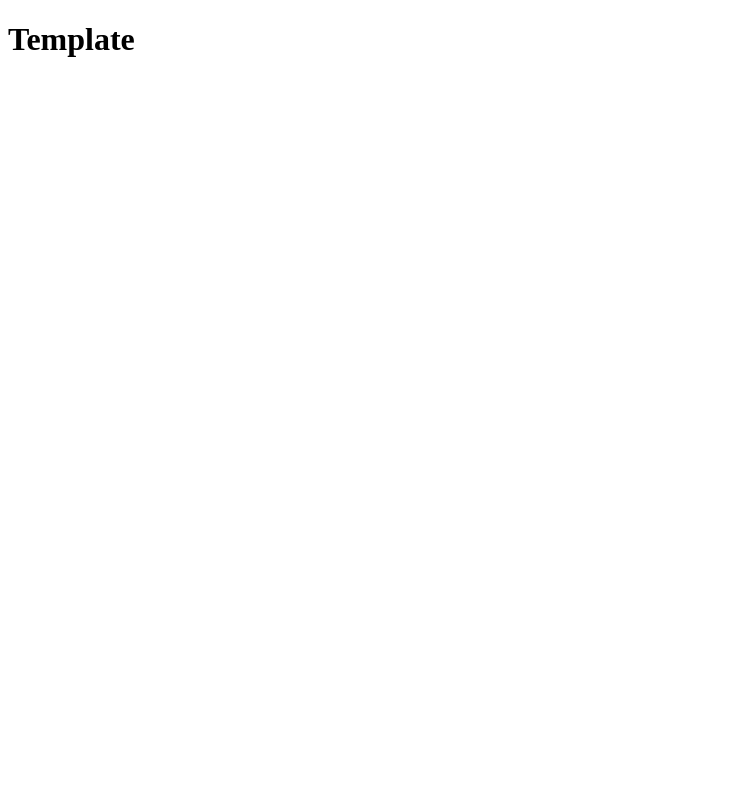
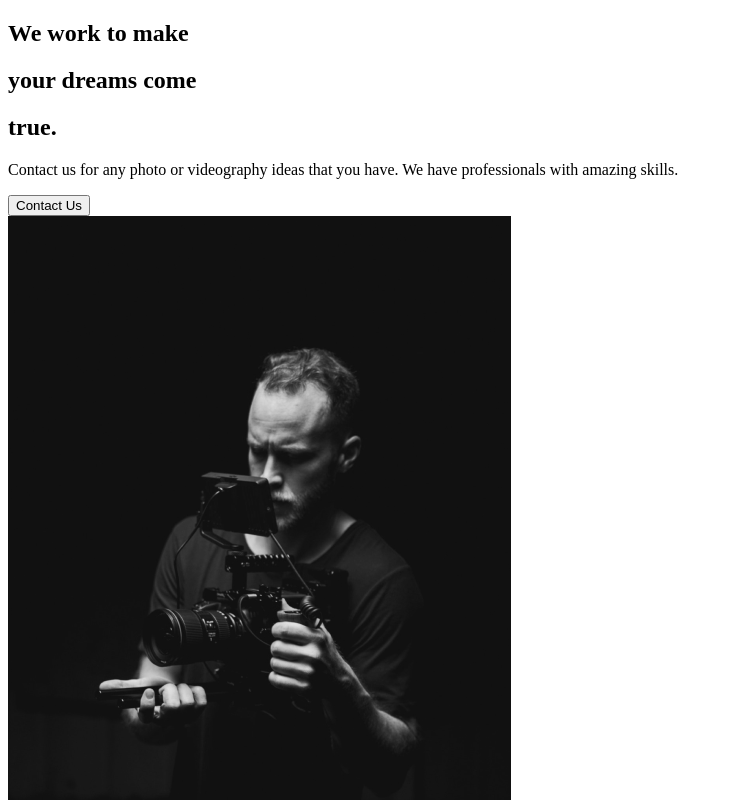
Before and after one commit to MrGRivera/react-business-template, a React (Create React App) app: page / in a window 1280 px wide. Shown: the top 800 px of the page, without its empty margins (0-733 px from the left). Built offline with nearby package versions, Linux system fonts and the light colour scheme.

Commit message:
created about section

```diff
--- a/src/App.js
+++ b/src/App.js
@@ -1,9 +1,12 @@
 import React from "react";
+import AboutUs from "./pages/AboutUs";
 
 function App() {
-  return <div className="App">
-    <h1>Template</h1>
-  </div>;
+  return (
+    <div className="App">
+      <AboutUs />
+    </div>
+  );
 }
 
 export default App;
--- /dev/null
+++ b/src/components/AboutSection.js
@@ -0,0 +1,34 @@
+import React from "react";
+import home1 from '../img/home1.png'
+
+const AboutSection = () => {
+  return (
+    <div>
+      <div className="description">
+        <div className="title">
+          <div className="hide">
+            <h2>We work to make</h2>
+          </div>
+          <div className="hide">
+            <h2>
+              your <span>dreams</span> come
+            </h2>
+          </div>
+          <div className="hide">
+            <h2>true.</h2>
+          </div>
+        </div>
+        <p>
+          Contact us for any photo or videography ideas that you have. We have
+          professionals with amazing skills.
+        </p>
+        <button>Contact Us</button>
+      </div>
+      <div className="image">
+        <img src={home1} alt="home1"/>
+      </div>
+    </div>
+  );
+};
+
+export default AboutSection;
--- /dev/null
+++ b/src/pages/AboutUs.js
@@ -0,0 +1,13 @@
+import React from 'react'
+import AboutSection from '../components/AboutSection'
+
+
+const AboutUs = () => {
+  return (
+    <div>
+      <AboutSection />
+    </div>
+  )
+}
+
+export default AboutUs
```
Also changed, not shown: 1 other file (tests, documents, lock files or other folders).
